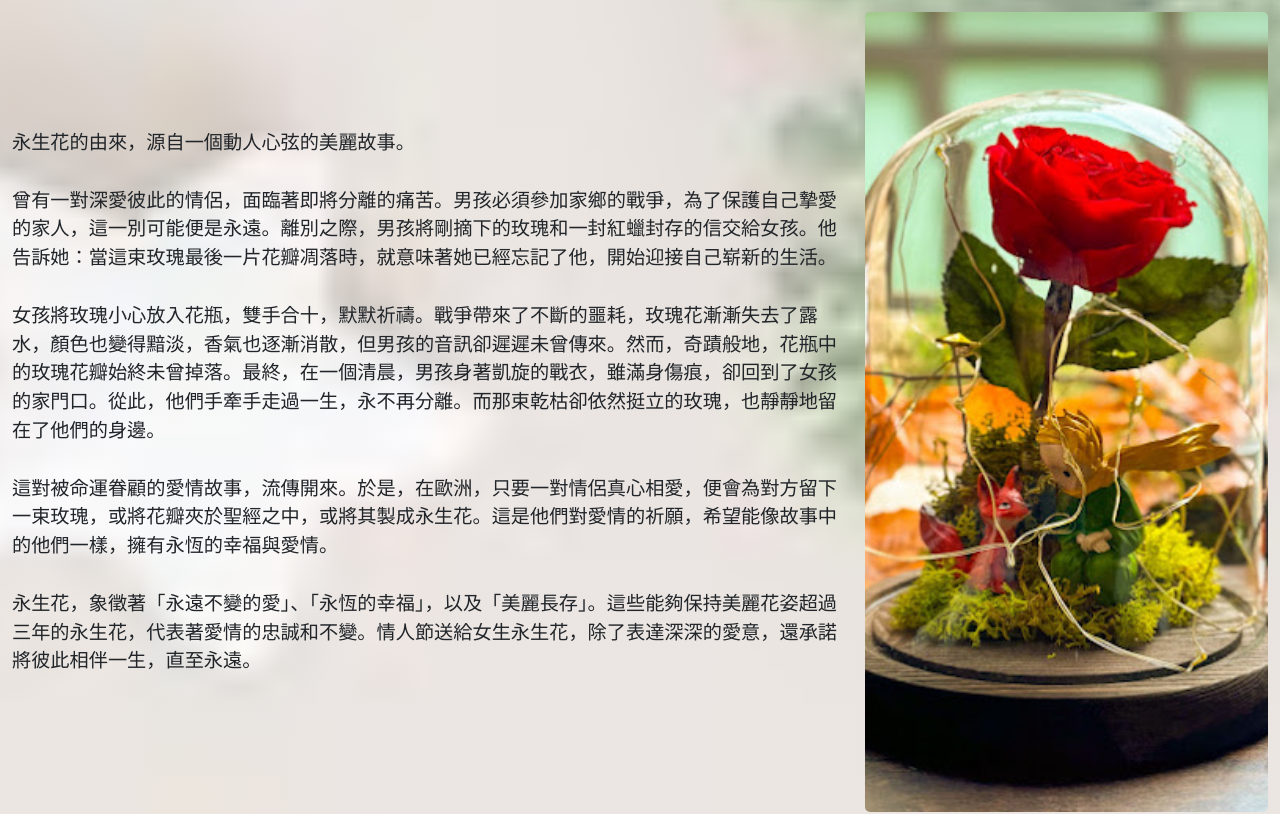
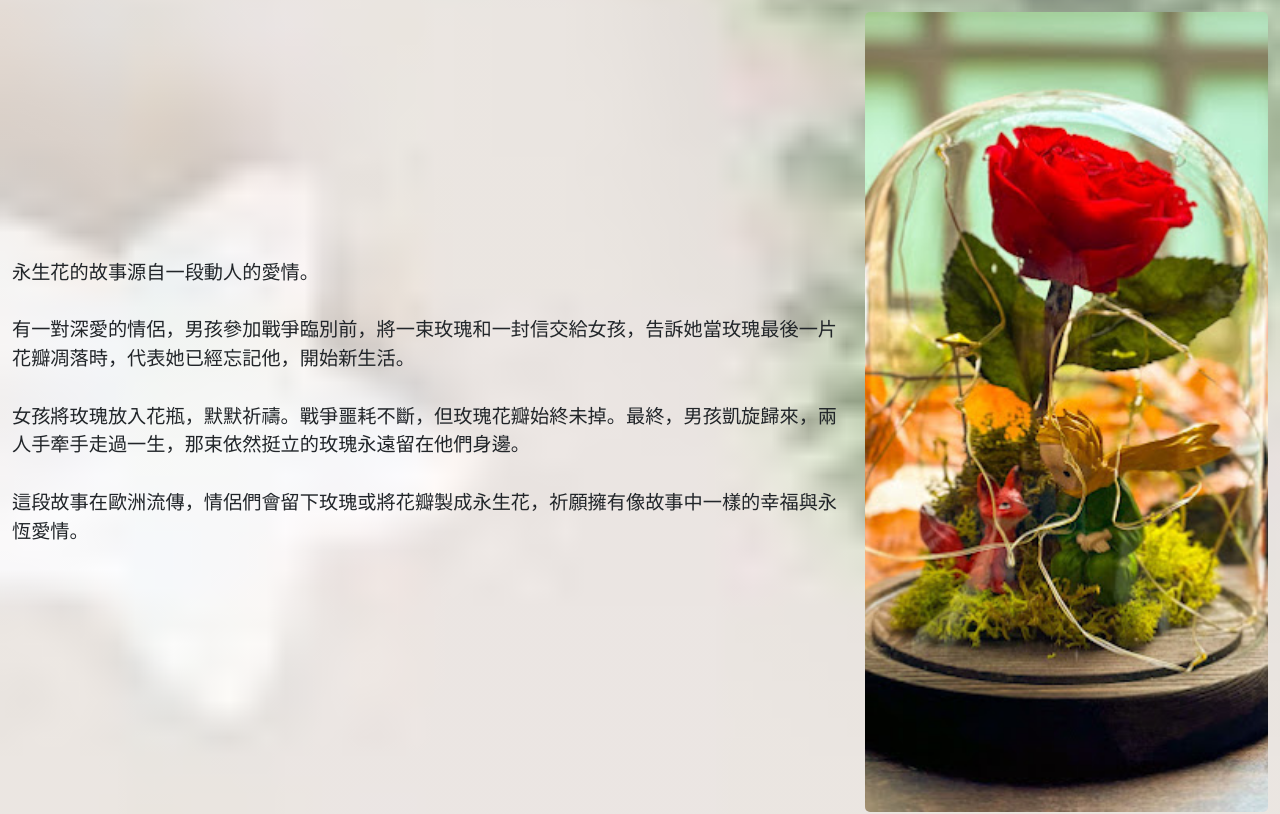
Before and after one commit to Gbearup/OnePage, a plain HTML site: page index.html in a window 1280 px wide. Shown: the part 600-1414 px from the top of the page. Drawn offline with nearby package versions, Linux system fonts and the light colour scheme.

Commit message:
文字刪減、影片尺寸修改

```diff
--- a/index.html
+++ b/index.html
@@ -155,15 +155,15 @@
                 <!-- 文字區塊，增加左邊的空白，並設置文字大小 -->
                 <div class="col-12 col-md-8" style="margin: auto ;">
                     <div style="font-size: 1.2rem; padding-bottom: 20px;">
-                        永生花的由來，源自一個動人心弦的美麗故事。<br>
+                        永生花的故事源自一段動人的愛情。<br>
                         <br>
-                        曾有一對深愛彼此的情侶，面臨著即將分離的痛苦。男孩必須參加家鄉的戰爭，為了保護自己摯愛的家人，這一別可能便是永遠。離別之際，男孩將剛摘下的玫瑰和一封紅蠟封存的信交給女孩。他告訴她：當這束玫瑰最後一片花瓣凋落時，就意味著她已經忘記了他，開始迎接自己崭新的生活。<br>
+                        有一對深愛的情侶，男孩參加戰爭臨別前，將一束玫瑰和一封信交給女孩，告訴她當玫瑰最後一片花瓣凋落時，代表她已經忘記他，開始新生活。<br>
                         <br>
-                        女孩將玫瑰小心放入花瓶，雙手合十，默默祈禱。戰爭帶來了不斷的噩耗，玫瑰花漸漸失去了露水，顏色也變得黯淡，香氣也逐漸消散，但男孩的音訊卻遲遲未曾傳來。然而，奇蹟般地，花瓶中的玫瑰花瓣始終未曾掉落。最終，在一個清晨，男孩身著凱旋的戰衣，雖滿身傷痕，卻回到了女孩的家門口。從此，他們手牽手走過一生，永不再分離。而那束乾枯卻依然挺立的玫瑰，也靜靜地留在了他們的身邊。<br>
+                        女孩將玫瑰放入花瓶，默默祈禱。戰爭噩耗不斷，但玫瑰花瓣始終未掉。最終，男孩凱旋歸來，兩人手牽手走過一生，那束依然挺立的玫瑰永遠留在他們身邊。<br>
                         <br>
-                        這對被命運眷顧的愛情故事，流傳開來。於是，在歐洲，只要一對情侶真心相愛，便會為對方留下一束玫瑰，或將花瓣夾於聖經之中，或將其製成永生花。這是他們對愛情的祈願，希望能像故事中的他們一樣，擁有永恆的幸福與愛情。<br>
-                        <br>
-                        永生花，象徵著「永遠不變的愛」、「永恆的幸福」，以及「美麗長存」。這些能夠保持美麗花姿超過三年的永生花，代表著愛情的忠誠和不變。情人節送給女生永生花，除了表達深深的愛意，還承諾將彼此相伴一生，直至永遠。<br>
+                        這段故事在歐洲流傳，情侶們會留下玫瑰或將花瓣製成永生花，祈願擁有像故事中一樣的幸福與永恆愛情。<br>
+                        <!-- <br> -->
+                        <!-- 永生花象徵著「不變的愛」、「永恆的幸福」，和「美麗長存」。它們能夠保持美麗三年以上，象徵著永恆、忠誠的愛情。<br> -->
                     </div>
 
                 </div>
@@ -193,7 +193,9 @@
             <div class="col-12 col-md-8">
                 <div style="font-size: 1.2rem; margin-top:50px;">
                     在快節奏與壓力重重的生活中，我們常常忘記停下來呼吸。手工花小桌花的製作是一個放鬆心情的好方法。</br>
+                    <br>
                     當雙手捏造每一朵花，焦慮漸漸消散，心情也變得輕鬆。這些小小的花朵不僅帶來視覺的美感，更讓我們重新找回內心的寧靜。</br>
+                    <br>
                     在忙碌的生活中，透過手作花卉，我們能暫時放下壓力，享受片刻的平靜與美麗。</br>
                 </div>
             </div>
@@ -206,10 +208,10 @@
     <div class="container-fluid" style="margin-top: 100px;">
         <div class="row">
             <!-- 文字區塊，靠右 -->
-            <div class="col-12 col-md-8"
-                style="font-size: 1.2rem; margin-top:50px; text-align: center;">
+            <div class="col-12 col-md-8" style="font-size: 1.2rem; margin-top:50px; text-align: center;">
                 <p>歲末歡樂聖誕，來欣賞美麗又有氣質的老闆娘手作聖誕花圈吧~</p>
-                <div class="d-flex flex-wrap justify-content-end">
+                <!-- <div class="d-flex flex-wrap justify-content-end"> -->
+                <div class="d-flex flex-wrap justify-content-center">
                     <img src="./img/c-1.jpg" alt="" class="img-fluid m-2" style="max-width: 200px; height: auto;">
                     <img src="./img/c-2.jpg" alt="" class="img-fluid m-2" style="max-width: 200px; height: auto;">
                     <img src="./img/c-3.jpg" alt="" class="img-fluid m-2" style="max-width: 200px; height: auto;">
@@ -219,21 +221,20 @@
             </div>
 
             <!-- 影片區塊，iframe設定自適應 -->
-            <!-- <div class="col-12 col-md-4" style="position: relative; padding-bottom: 56.25%; height: 0; overflow: hidden;">
-                <iframe src="https://www.instagram.com/p/DBSYEh_hd0u/embed"
-                    frameborder="0"
-                    scrolling="no"
+            <div class="col-12 col-md-4"
+                style="position: relative; padding-bottom: 56.25%; height: 0; overflow: hidden;">
+                <iframe src="https://www.instagram.com/p/DBSYEh_hd0u/embed" frameborder="0" scrolling="no"
                     allowtransparency="true"
                     style="position: absolute; top: 0; left: 0; width: 100%; height: 100%; border: none;">
                 </iframe>
-            </div> -->
+            </div>
 
-            <div class="col-12 col-md-4"
+            <!-- <div class="col-12 col-md-4"
                 style="position: relative; padding-bottom: 28.125%; height: 0; overflow: hidden;">
                 <iframe src="https://www.instagram.com/p/DBSYEh_hd0u/embed" frameborder="0" scrolling="no"
                     allowtransparency="true"
                     style="position: absolute; top: 0; left: 0; width: 100%; height: 100%;"></iframe>
-            </div>
+            </div> -->
 
 
         </div>
@@ -246,7 +247,7 @@
     <!-- 第六部分 花束圖片展示區 -->
     <div id="page3"></div>
     <div class="container-fluid" style="margin-top: 100px;>
-        <div class="mb-3 mt-3">
+        <div class=" mb-3 mt-3">
         <div class="row" style="margin-top: 10px;">
             <div class="col-6 col-md-3">
                 <img src="./img/1226-1.jpg" alt="" class="img-fluid">
```
Lines whose indentation alone changed are shown as unchanged.
